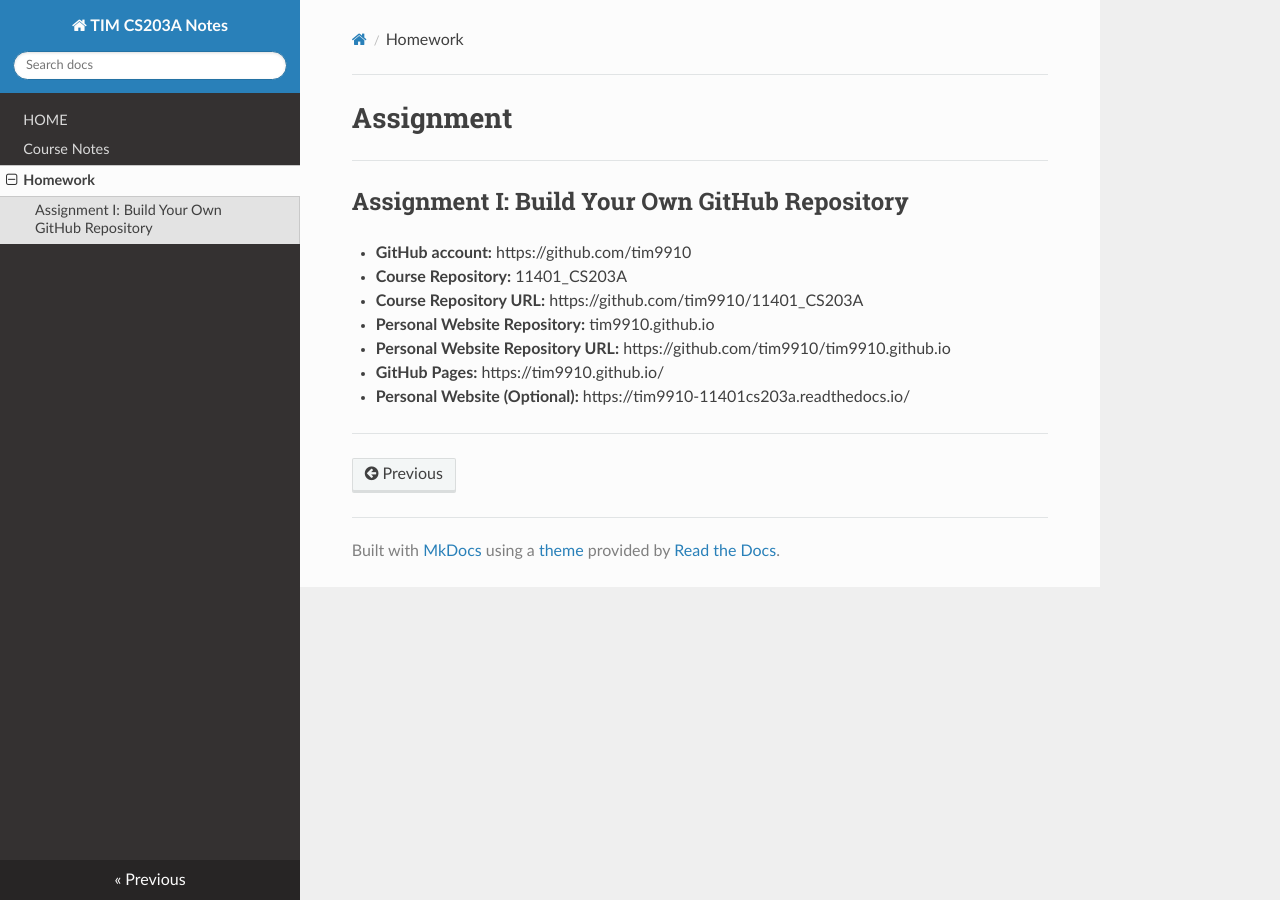
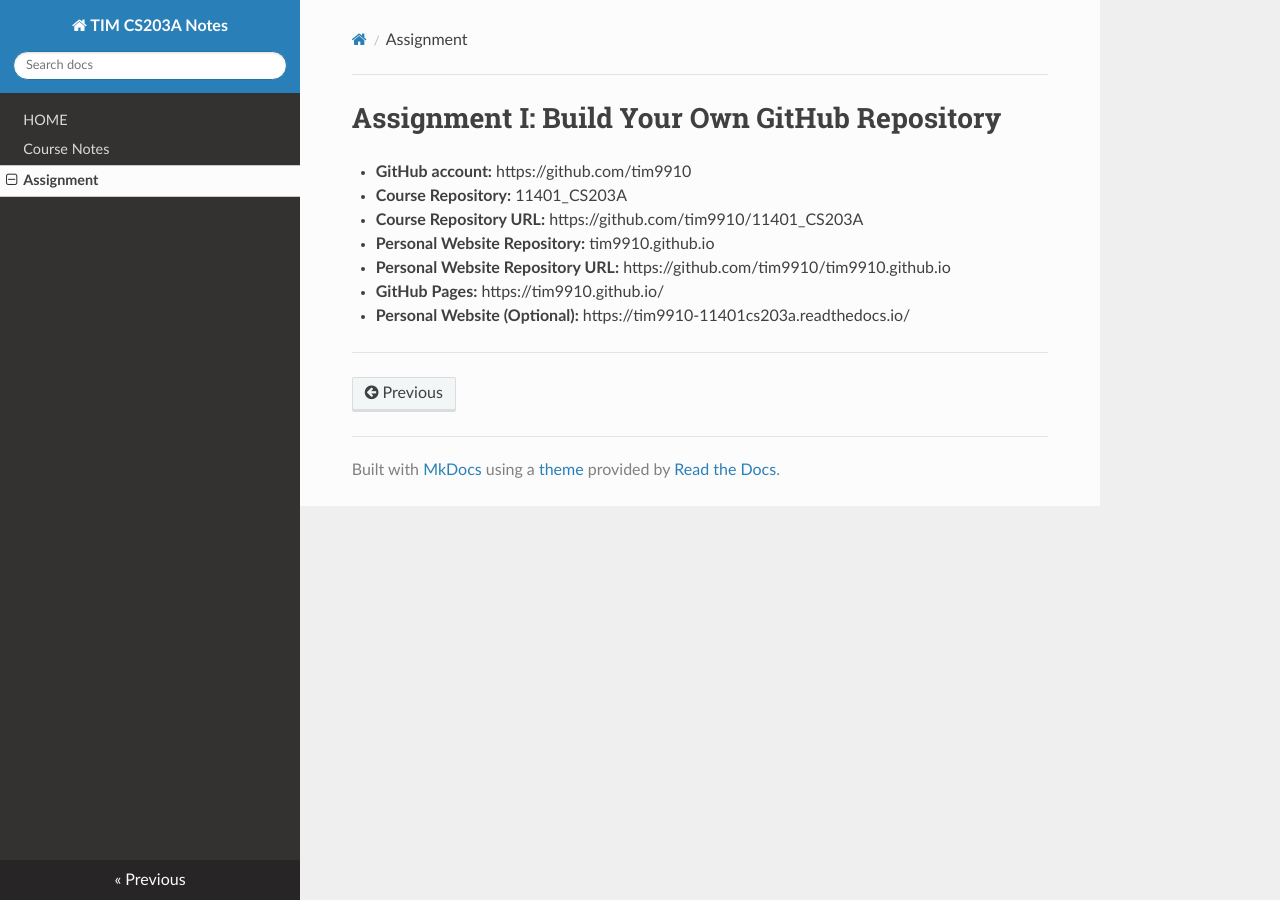
Before and after one commit to tim9910/11401_CS203A, an MkDocs documentation site: the page built from docs/homework.md, in a window 1280 px wide. Built offline with MkDocs 1.6.1, drawn with Linux system fonts in a browser that asks for light colours; nearby versions of some CDN libraries; some of the changed lines change nothing that is shown.

Commit message:
modify layout

```diff
--- a/docs/homework.md
+++ b/docs/homework.md
@@ -1,7 +1,4 @@
-# Assignment
----
-
-## Assignment I: Build Your Own GitHub Repository
+# Assignment I: Build Your Own GitHub Repository
 
 - **GitHub account:**  https://github.com/tim9910
 - **Course Repository:**  11401_CS203A
--- a/mkdocs.yml
+++ b/mkdocs.yml
@@ -2,5 +2,5 @@ site_name: TIM CS203A Notes
 nav:
   - HOME: index.md
   - Course Notes: notes.md
-  - Homework: homework.md
+  - Assignment: homework.md
 theme: readthedocs
```
